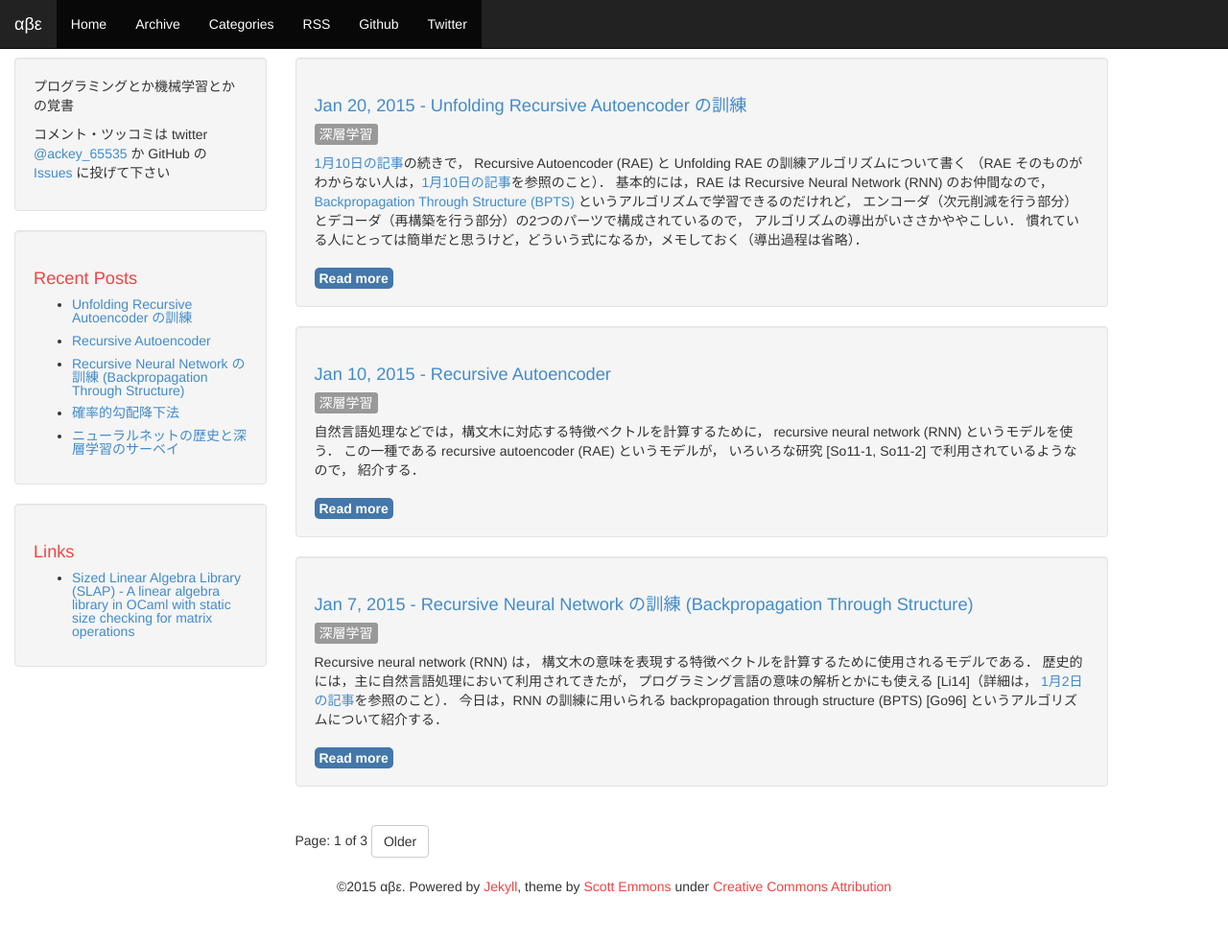
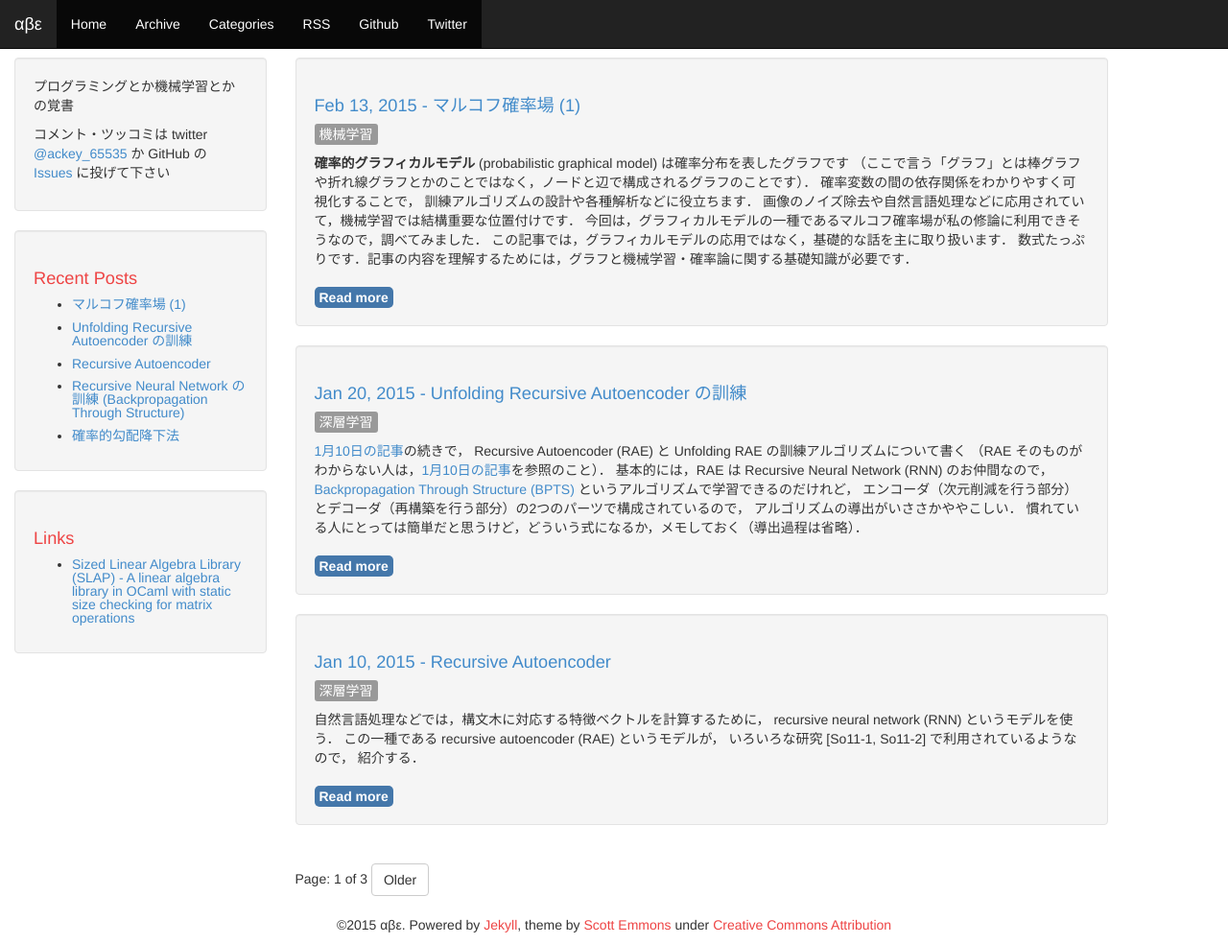
Before and after one commit to akabe/akabe.github.io, a Jekyll site: the page built from index.html, in a window 1280 px wide and 984 px high. Shown: the whole window at 96% size. Built offline with Jekyll 4.4.1, drawn with Linux system fonts in a browser that asks for light colours; Markdown is read by kramdown in place of the engine named in the settings; the list of posts is cut into pages by our own code; some of the changed lines change nothing that is shown.

Commit message:
2015/2/13 の記事を追加

```diff
--- a/_includes/header.html
+++ b/_includes/header.html
@@ -34,7 +34,7 @@
         }
       }});
     </script>
-    <script type="text/javascript" src="https://c328740.ssl.cf1.rackcdn.com/mathjax/latest/MathJax.js?config=TeX-AMS-MML_HTMLorMML"></script>
+    <script type="text/javascript" src="http://cdn.mathjax.org/mathjax/latest/MathJax.js?config=TeX-AMS-MML_HTMLorMML"></script>
 </head>
 
 <body>
--- /dev/null
+++ b/_posts/2015-02-13-MarkovRandomField-1.md
@@ -0,0 +1,316 @@
+---
+layout: post
+title: "マルコフ確率場 (1)"
+date: 2015-02-13
+category: 機械学習
+---
+
+**確率的グラフィカルモデル** (probabilistic graphical model) は確率分布を表したグラフです
+（ここで言う「グラフ」とは棒グラフや折れ線グラフとかのことではなく，ノードと辺で構成されるグラフのことです）．
+確率変数の間の依存関係をわかりやすく可視化することで，
+訓練アルゴリズムの設計や各種解析などに役立ちます．
+画像のノイズ除去や自然言語処理などに応用されていて，機械学習では結構重要な位置付けです．
+今回は，グラフィカルモデルの一種であるマルコフ確率場が私の修論に利用できそうなので，調べてみました．
+この記事では，グラフィカルモデルの応用ではなく，基礎的な話を主に取り扱います．
+数式たっぷりです．記事の内容を理解するためには，グラフと機械学習・確率論に関する基礎知識が必要です．
+
+グラフィカルモデルでは，ノードは確率変数に対応し，辺は確率変数間の依存関係に相当します．
+ここで言う依存関係とは，確率変数が独立か否かということです．
+知っての通り，確率変数 $x$, $y$ が独立であるならば，$p(x,y) = p(x) p(y)$
+というように，周辺確率 (marginal probability) を2つの確率の積に分解することができます．
+グラフィカルモデルでは，独立ではない確率変数（ノード）間を辺で結ぶことで，
+どの確率変数が依存しているのかを表現します（厳密には，ただの独立性ではなく，
+条件付き独立性ですが，それについては後述します）．
+しかし，「独立ではない」だけでは，情報が大雑把すぎて，あまり意味がないので，
+もう少し具体的な依存関係を考えることが普通です．
+グラフィカルモデルは次の2種類に大別されます．
+
+- **ベイジアンネットワーク** (Bayesian network)：有向グラフ（辺が方向を持つグラフ）
+で表現されるグラフィカルモデルで，「$x$ から $y$ への辺」は条件付き確率 (conditional probability)
+$p(y | x)$ を表します．主に，確率変数間の因果関係を表現するのに向いているそうです．
+- **マルコフ確率場** (Markov Random Field; MRF)：無向グラフ（辺が方向を持たないグラフ）
+で表現されるグラフィカルモデルです．マルコフ確率場は，ベイジアンネットワークよりも比較的緩い束縛関係の表現に便利だそうです．
+
+今日は，マルコフ確率場の話だけして，ベイジアンネットワークの話はしません．
+
+マルコフ確率場の例
+===============
+
+ループがあると少し話がややこしいので，今日は次の図ような木構造を持つ無向グラフを考えてみます．
+図中でどのノードが根であるかは，あまり意味がないので，明示していません（根とそれ以外のノードを区別して扱う必要がない）．
+
+<center>![マルコフ確率場の例]({{site.baseurl}}/images/MRF-tree-example.png)</center>
+
+この図中の $x\_i$ は確率変数であり（グラフィカルモデルでは，各ノードに確率変数が割り当てられます），
+$f\_i$, $g\_{ij}$ はそれぞれ，ノードと辺の**エネルギー**を計算する関数で，
+$f\_i(x\_i)$ は確率変数 $x\_i$ （の実現値）のエネルギー，$g\_{ij}(x\_i, x\_j)$ は $x\_i$ と $x\_j$ （の実現値）
+を組合せたときのエネルギーを計算します（起こる確率の小さい組合せほどエネルギーが大きく，
+起こる確率が大きい組合せほどエネルギーが小さい）．$f\_i$, $g\_{ij}$ を具体的にどんな関数にするかは，
+あまり重要ではないので，この記事では特に決めません．グラフ上の全てのノードと辺のエネルギーの合計値は
+
+$$
+E(x\_1, x\_2, x\_3, x\_4)
+= f\_1(x\_1) + f\_2(x\_2) + f\_3(x\_3) + f\_4(x\_4)
++ g\_{12}(x\_1, x\_2)+ g\_{13}(x\_1, x\_3)+ g\_{14}(x\_1, x\_4)
+\\tag{1}
+$$
+
+となります（この $E$ もエネルギー関数と言います）．
+マルコフ確率場は，統計力学と関わりが深く，「エネルギー」という用語も統計力学に関連したものです．
+自然界では，エネルギーが大きい状態は不安定で，放っておくと，勝手に何らかの形でエネルギーを放出して，
+エネルギーの低い状態になります（例えば，放熱による熱エネルギーの喪失など）．
+なので，一般に，エネルギーの大きい状態は観測されるにくく，逆に，エネルギーの低い状態は観測される確率が高くなります．
+ここで，$x\_1, \\dots, x\_4$ の観測確率（同時確率）は，次のように表され，高エネルギーが低確率，
+低エネルギーが高確率に対応していることが理解できます．
+
+$$
+p(x\_1, x\_2, x\_3, x\_4) = \\frac{1}{Z} \\exp(-E(x\_1, x\_2, x\_3, x\_4)), \\quad
+Z = \\sum\_{x\_1} \\dots \\sum\_{x\_4} \\exp(-E(x\_1, x\_2, x\_3, x\_4))
+\\tag{2}
+$$
+
+この確率分布は**ボルツマン分布** (Boltzmann distribution) と呼ばれていて，
+$\\exp(-E(x\_1, \\dots, x\_4))$ は**ポテンシャル関数** (potential function) と呼ばれます．
+$Z$ は同時確率が $\\sum\_{x\_1} \\dots \\sum\_{x\_4} p(x\_1, \\dots, x\_4) = 1$
+を満たすための規格化定数で重要な意味はありません．
+式(1)を式(2)に代入して，$\\exp(a+b) = \\exp(a)\\exp(b)$ という性質を使うと，
+次の式(3)が得られます（この式は後で使うので，今のうちに導出しておきます）．
+
+\\begin{align*}
+p(x\_1, x\_2, x\_3, x\_4)
+& = \\frac{1}{Z} \\exp(- f\_1(x\_1) - \\dots - f\_4(x\_4) - g\_{12}(x\_1,x\_2) - \\dots - g\_{14}(x\_1,x\_4)) \\\\
+& = \\frac{1}{Z} \\exp(-f\_1(x\_1)) \\dots \\exp(-f\_4(x\_4)) \\exp(-g\_{12}(x\_1,x\_2)) \\dots \\exp(-g\_{14}(x\_1,x\_4)) \\\\
+& = \\frac{1}{Z} F\_1(x\_1) F\_2(x\_2) F\_3(x\_3) F\_4(x\_4) G\_{12}(x\_1,x\_2) G\_{13}(x\_1,x\_3) G\_{14}(x\_1,x\_4)
+\\tag{3}
+\\end{align*}
+
+最後の式変形では，$F\_i(x\_i) = \\exp(-f\_i(x\_i))$,
+$G\_{ij}(x\_i,x\_j) = \\exp(-g\_{ij}(x\_i,x\_j))$ とおきました（これらもポテンシャル関数と呼ばれます）．
+
+物理が苦手で「エネルギーとかよくわからん！」という人は，
+統計力学の用語であることを意識しすぎないほうが良いかもしれません．
+統計力学との関連性を無視しても，マルコフ確率場を大まかに理解することはできます．
+直感的に，エネルギー関数は単純に「データの観測され**にくさ**」を表していて，
+同時確率そのものと大差ない情報だと思って構いません．
+エネルギー関数は「観測され**やすさ**」の指標ではないので，確率とは逆の概念ですが，
+両方とも「観測頻度」に関する情報なので，本質的には同種の情報です．
+実際，同時確率の最大化とエネルギー関数の最小化は等価ですし，
+大した違いはありません．
+
+今回は，式(1)のようにエネルギー関数を決め打ちしましたが，解く問題によって色々な定義の仕方があります．
+ただし，式(2)は，どんな問題を解く場合でも共通です（ただし，ノード数は 4 以外でも良いです）．
+
+
+条件付き独立性
+===========
+
+先程，辺で繋がっていない確率変数は，条件付き独立であるという話をしました．
+確率変数 $z$ の下で, $x$ が $y$ に対して **条件付き独立** (conditional independence) であるとは，
+
+$$p(x | y,z) = p(x | z)$$
+
+が成り立つことです．この式を利用すると，
+
+$$p(x,y | z) = p(x | y,z) p(y | z) = p(x | z) p(y | z)$$
+
+という式を導くことができます．マルコフ確率場の理解には，前者より後者の式の方が重要です．
+この式は，$z$ が与えられた時に，$x$ と $y$ が独立であると言っていて，ただの独立性よりも少し制限されています．
+
+マルコフ確率場において，ノード $i,j$ が辺で繋がれていないならば，
+$x\_i$, $x\_j$ 以外の確率変数が与えられた時に，$x\_i$, $x\_j$ は条件付き独立になります．
+試しに，先程のマルコフ確率場の例で，この性質が成り立つか確認してみます．
+ノード3とノード4は辺で繋がっていないので，
+
+$$
+p(x\_3, x\_4 | x\_1, x\_2) = p(x\_3 | x\_1, x\_2) p(x\_4 | x\_1, x\_2)
+\\tag{4}
+$$
+
+が成り立つはずです．式(4)の右辺は，
+
+$$
+p(x\_3, x\_4 | x\_1, x\_2)
+= \\frac{p(x\_1, x\_2, x\_3, x\_4)}{p(x\_1, x\_2)}
+= \\frac{p(x\_1, x\_2, x\_3, x\_4)}{\\sum\_{z\_3} \\sum\_{z\_4} p(x\_1, x\_2, z\_3, z\_4)}
+= \\frac
+{F\_3(x\_3) G\_{13}(x\_1,x\_3) F\_4(x\_4) G\_{14}(x\_1,x\_4)}
+{\\sum\_{z\_3} \\sum\_{z\_4} F\_3(z\_3) G\_{13}(x\_1,z\_3) F\_4(z\_4) G\_{14}(x\_1,z\_4)}
+$$
+
+となり，式(4)の左辺は，
+
+\\begin{align*}
+p(x\_3 | x\_1, x\_2) p(x\_4 | x\_1, x\_2)
+& = \\frac{p(x\_1, x\_2, x\_3)}{p(x\_1, x\_2)} \\cdot
+\\frac{p(x\_1, x\_2, x\_4)}{p(x\_1, x\_2)} \\\\
+& = \\frac{\\sum\_{z\_4} p(x\_1, x\_2, x\_3, z\_4)}{\\sum\_{z\_3} \\sum\_{z\_4} p(x\_1, x\_2, z\_3, z\_4)} \\cdot
+\\frac{\\sum\_{z\_3} p(x\_1, x\_2, z\_3, x\_4)}{\\sum\_{z\_3} \\sum\_{z\_4} p(x\_1, x\_2, z\_3, z\_4)} \\\\
+& =
+\\frac{F\_3(x\_3) G\_{13}(x\_1,x\_3)}{\\sum\_{z\_3} F\_3(z\_3) G\_{13}(x\_1,z\_3)} \\cdot
+\\frac{F\_4(x\_4) G\_{14}(x\_1,x\_4)}{\\sum\_{z\_4} F\_4(z\_4) G\_{14}(x\_1,z\_4)} \\\\
+& = p(x\_3, x\_4 | x\_1, x\_2)
+\\end{align*}
+
+となり，条件付き独立であることが確認できました（他のノードについても，同様の手順で確認できます）．
+
+ここで，なぜ $p(x\_3,x\_4) = p(x\_3, x\_4)$ のような（普通の）独立性ではなく，
+あえて，条件付き独立性を扱うのか疑問に思う人がいるかもしれません．
+そもそも，普通の独立性は成立しません．なぜなら，$x\_3$ と $x\_4$ は直接は繋がっていないものの，
+$x\_1$ を介して間接的に繋がっていて，互いに影響し合っているため，
+完全に独立にはなりません．
+式(3)の条件付き独立性では，$x\_1$ と $x\_2$ を固定することで，
+間接的な影響を排除した上で，$x\_3$ と $x\_4$ の独立性を考えているので，成立します．
+つまり，直感的には，普通の独立性は「直接的・間接的影響を考慮した独立性」であり，
+条件付き独立性は「直接的影響のみを考慮した独立性」ということになります．
+普通の独立性は，2つの確率変数間を繋ぐパスが一切存在しない状況でのみ，成立します．
+
+
+周辺確率の計算（積和アルゴリズム）
+===========================
+
+マルコフ確率場では，積和アルゴリズムという方法で周辺確率を効率的に求めることができます．
+まずは，$x\_4$ の周辺確率を求めてみましょう．
+周辺確率は，同時確率の和を取ればよいので，
+
+$$
+p\_4(x\_4)
+= \\sum\_{x\_1} \\sum\_{x\_2} \\sum\_{x\_3} p(x\_1, x\_2, x\_3, x\_4)
+$$
+
+となります．この式に式(3)を代入して，因数分解すると，
+
+$$
+p\_4(x\_4)
+= \\frac{1}{Z}
+F\_4(x\_4)
+\\left\\{
+\\sum\_{x\_1} F\_1(x\_1) G\_{14}(x\_1,x\_4)
+\\left( \\sum\_{x\_2} F\_2(x\_2) G\_{12}(x\_1,x\_2) \\right)
+\\left( \\sum\_{x\_3} F\_3(x\_3) G\_{13}(x\_1,x\_3) \\right)
+\\right\\}
+\\tag{4}
+$$
+
+という式が得られます．ここで，ノード $j$ からノード $i$ への**メッセージ** (message) $\\mu\_{j \\to i}(x\_i)$
+を次のように定義します．
+
+\\begin{align*}
+\\mu\_{2\\to1}(x\_1) & = \\sum\_{x\_2} F\_2(x\_2) G\_{12}(x\_1,x\_2) \\\\
+\\mu\_{3\\to1}(x\_1) & = \\sum\_{x\_3} F\_3(x\_3) G\_{13}(x\_1,x\_3) \\\\
+\\mu\_{1\\to4}(x\_4) & = \\sum\_{x\_1} F\_1(x\_1) G\_{14}(x\_1,x\_4) \\mu\_{2\\to1}(x\_1) \\mu\_{3\\to1}(x\_1)
+\\end{align*}
+
+すると，式(4)は次のように書けます．
+
+$$
+p\_4(x\_4) = \\frac{1}{Z} F\_4(x\_4) \\mu\_{1\\to4}(x\_4)
+$$
+
+先程定義したメッセージの式をよく見ると，子ノードから親ノードに向かってメッセージを伝搬しているように見えます．
+図で書くと，次のようなイメージ．
+
+<center>![マルコフ確率場におけるメッセージ伝搬]({{site.baseurl}}/images/MRF-tree-marginal-probability.png)</center>
+
+基本的に，同様の方法で，他の確率変数に関する周辺確率も求めることができます．
+ノード $i$ に接続されているノードの集合を $V\_i$ として，もう少し一般的に書くと，
+メッセージと周辺確率は次のようになります．
+
+$$
+\\mu\_{j \\to i}(x\_i)
+= \\sum\_{x\_j} F\_j(x\_j) G\_{ij}(x\_i,x\_j) \\prod\_{k \\in V\_j \\setminus \\{i\\}} \\mu\_{k \\to j}(x\_j),
+\\qquad
+p\_i(x\_i)
+= \\frac{1}{Z} F\_i(x\_i) \\prod\_{j \\in V\_i} \\mu\_{j \\to i}(x\_i)
+$$
+
+$x\_i$ の周辺確率を求める場合は，ノード $i$ を根ノードだと思って，
+葉から根に向かってメッセージを伝搬します．
+このメッセージの伝搬は**メッセージパッシング** (message passing) と呼ばれています．
+グラフの構造が木であれば，積和アルゴリズムで厳密な周辺確率を計算することができます．
+木構造ではない場合は，グラフ中にループがあるので，メッセージが同じ所をぐるぐる回ってしまい，
+（愚直に処理すると）メッセージパッシングが終わらなくなる可能性があります（グラフによっては収束することもあります）．
+ループがある時は，工夫が必要ですが，この記事ではそこまで説明しません．
+
+
+同時確率の最大化（max-sum アルゴリズム）
+=================================
+
+同時確率の最大化は，**max-sum アルゴリズム**，もしくは**Viterbi アルゴリズム**と呼ばれる方法で実現できます．
+まず，max-sum アルゴリズムの前に，max-product アルゴリズムを導出します．
+max-product アルゴリズムの導出は簡単で，同時確率を最大値を，式(4)と同じ手順で因数分解するだけです
+（どのノードを根ノードと見るかで，因数分解の結果が変わってきますが，計算結果はt同じ値になります）．
+
+\\begin{align*}
+\\max\_{x\_1,\\dots,x\_4}[ p(x\_1, \\dots, x\_4) ]
+& = \\max\_{x\_1} \\dots \\max\_{x\_4}[ p(x\_1, \\dots, x\_4)] \\\\
+& = \\frac{1}{Z} \\max\_{x\_4} \\left[ F\_4(x\_4) \\max\_{x\_1} \\left[ F\_1(x\_1) G\_{14}(x\_1,x\_4)
+\\max\_{x\_2} \\left[ F\_2(x\_2) G\_{12} \\right]
+\\max\_{x\_3} \\left[ F\_3(x\_3) G\_{13} \\right]
+\\right] \\right]
+\\end{align*}
+
+式(4)と見比べると，$\\sum\_{x\_i}$ を $\\max\_{x\_i}$ で置き換えただけであることが解ります．
+なので，基本的に，積和アルゴリズムの和を最大値演算で置き換えれば，同様のメッセージパッシング規則を適用できます．
+
+ただし，実用上，小さい値を持つ確率値をたくさん掛け算すると，アンダーフローを起こす可能性があります．
+こういう時は，確率の対数値を使って計算することで，掛け算を足し算に置き換えることができます ($\\ln xy = \\ln x + \\ln y$)．
+対数を取った時のメッセージパッシング規則は
+
+$$
+\\mu\_{j \\to i}(x\_i)
+= \\max\_{x\_j} \\left[
+\\ln F\_j(x\_j) + \\ln G\_{ij}(x\_i,x\_j) +
+\\sum\_{k \\in V\_j \\setminus \\{i\\}} \\mu\_{k \\to j}(x\_j)
+\\right\],
+\\qquad
+p^\\mathrm{max}
+= \\frac{1}{Z} \\max\_{x\_r} \\left[ \\ln F\_r(x\_r) + \\sum\_{j \\in V\_r} \\mu\_{j \\to r}(x\_r) \\right]
+$$
+
+ただし，$x\_r$ は根ノードです．これが max-sum アルゴリズムです．
+同時確率の最大値のみを計算すれば良い場合は，上のメッセージパッシング規則を愚直に実行すれば良いだけなので，とても簡単です．
+ただし，同時確率の最大値を与える確率変数 $x\_i$ の具体値 $x\_i^\\mathrm{max}$ が知りたいこともよくあります．
+この場合，上の式の計算に現れる最大値演算について，どの具体値が最大値を与えたのか（メッセージパッシングを行いつつ）記憶しておき，
+$x\_1,\\dots,x\_4$ の具体値の組合せのうち，どれが最大になったのかを最後に計算する必要があります．
+
+max-sum アルゴリズムにより，同時確率の最大値を与える確率変数の具体値を求める方法は，
+ちょっとだけ複雑です（一度理解してしまえば，大したことはないのですが）．
+ここでは，これまで扱ってきた木構造グラフではなく，次の図(a)のような，
+一直線のグラフで max-sum アルゴリズムを解説します．
+確率変数 $x\_1, x\_2, x\_3$ がそれぞれ離散値 A, B を取るとすると，組合せは，
+AAA, AAB, ABA, ABB, BAA, BAB, BBA, BBB の8種類になります．
+これらの具体値の組合せを，図(a)下のような**トレリス図** (trellis diagram) で表します．
+
+<center>![max-sum アルゴリズム]({{site.baseurl}}/images/MRF-tree-viterbi.png)</center>
+
+まず，図(b)のように，$x\_3$ から $x\_2$ に向かってメッセージパッシングを行うと，
+
+- $x\_2 = A$ のときに最大値を与えた $x\_3$ の具体値（ここでは，B とします）と，
+- $x\_2 = B$ のときに最大値を与えた $x\_3$ の具体値（ここでは，A とします）
+
+が求まります．この2つをトレリス図に記録してきます．
+同様に，図(c)のように，$x\_2$ から $x\_1$ に向かってメッセージパッシングを行うと，
+
+- $x\_1 = A$ のときに最大値を与えた $x\_2$ の具体値（ここでは，B とします）と，
+- $x\_1 = B$ のときに最大値を与えた $x\_2$ の具体値（ここでは，B とします）
+
+が求まります．
+
+- もしも，最終的に確立を最大化する具体値が $x\_1 = A$ ならば，根から葉に向かって，
+  トレリス図のパスを辿る（**バックトラック**する; back-track）ことで，
+  確率の最大値を与える具体値は $(x\_1,x\_2,x\_3) = (A,B,A)$ とわかります．
+- 逆に，最終的に確立を最大化する具体値が $x\_1 = B$ ならば，同様にバックトラックして，
+  $(x\_1,x\_2,x\_3) = (B,B,A)$ が得られます．
+
+このように，それまでのメッセージパッシングでどの組合せが最大値を与えたのかを，
+ノードごとに記録することで，同時確率の最大値を与える具体値の組合せを知ることができます．
+木構造グラフについては，途中で枝分かれが入るだけで，基本的に同じ考え方が適用できます．
+
+参考文献
+=======
+
+- [C. M. Bishop 著，元田浩／栗田多喜夫／樋口知之／松本裕治／村田昇 監訳，
+  パターン認識と機械学習 下 - ベイズ理論による統計的予測，
+  丸善出版，ISBN 978-4621061220，2007年12月出版．](http://ibisforest.org/index.php?PRML)
+- [田中和之 著，ベイジアンネットワークの統計的推論の数理，
+  コロナ社，ISBN 978-4-339-02441-8，2010年6月出版．](http://www.coronasha.co.jp/np/isbn/9784339024418/)
```
Also changed, not shown: images/MRF-tree-example.png (added), images/MRF-tree-example.svg (added), images/MRF-tree-marginal-probability.png (added), images/MRF-tree-marginal-probability.svg (added), images/MRF-tree-viterbi.png (added), images/MRF-tree-viterbi.svg (added).
